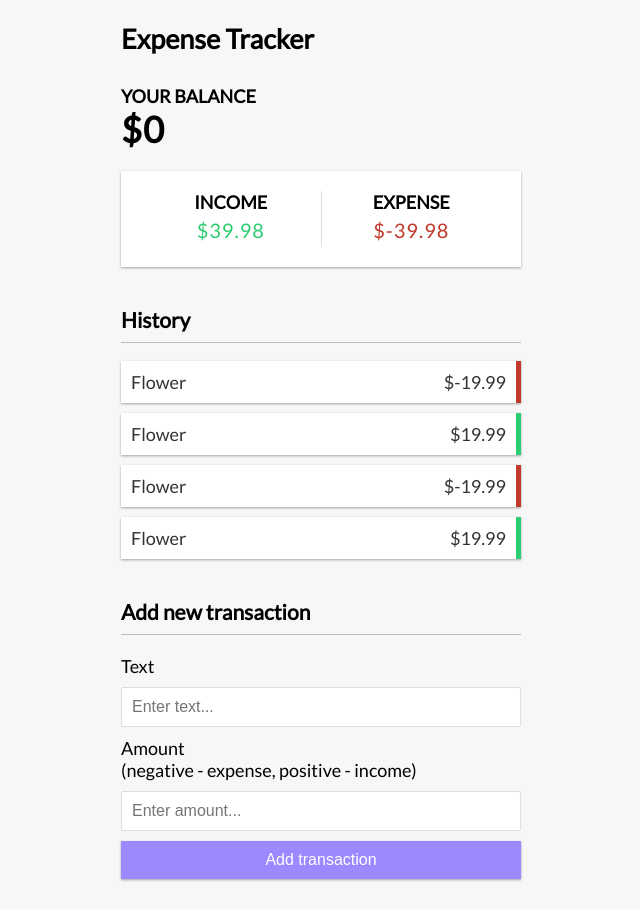
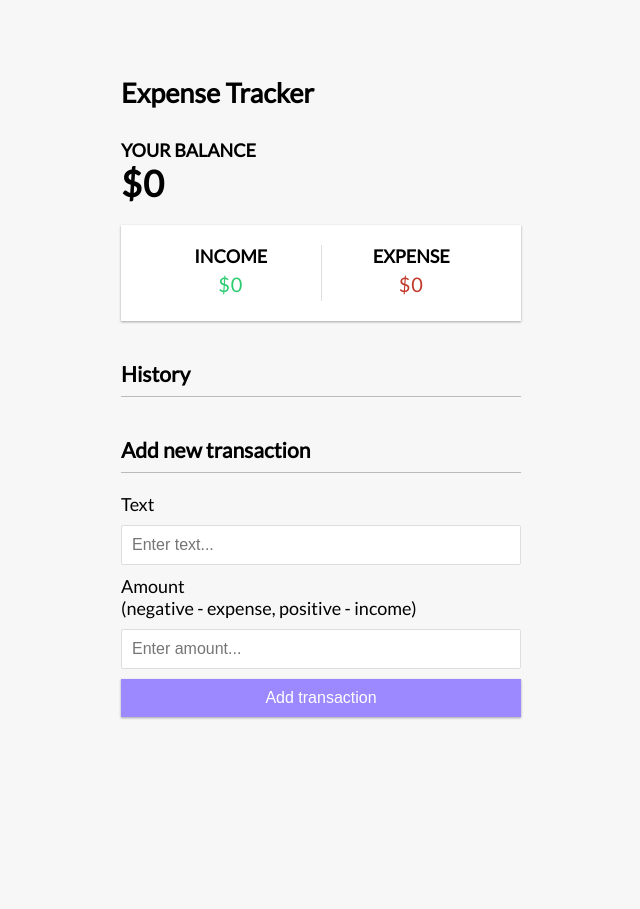
Before and after one commit to imtithalhalalo/vue-expense-tracker, a Vue app: page / in a window 1280 px wide. Shown: the whole page, without its empty margins (319-959 px from the left). After the commit the page ends 800 px from the top, so only its background shows below. Built offline with nearby package versions, Linux system fonts and the light colour scheme.

Commit message:
adding handleDelete and handleAdd for transaction

```diff
--- a/src/App.vue
+++ b/src/App.vue
@@ -2,9 +2,9 @@
     <Header />
     <div class="container">
       <Balance :total="total" />
-      <IncomeExpenses :income="income" :expenses="expenses" />
-      <TransactionList :transactions="transactions"/>
-      <AddTransaction />
+      <IncomeExpenses :income="+income" :expenses="+expenses" />
+      <TransactionList :transactions="transactions" @transactionDeleted="handleTransactionDeleted"/>
+      <AddTransaction @transactionSubmitted="handleTransactionSubmitted"/>
     </div>
 </template>
 
@@ -15,15 +15,19 @@
     import IncomeExpenses from "./components/IncomeExpenses.vue";
     import TransactionList from "./components/TransactionList.vue";
     import AddTransaction from "./components/AddTransaction.vue";
+    import { useToast } from 'vue-toastification';
+    import { ref, computed, onMounted } from "vue";
 
-    import { ref, computed } from "vue";
+    const transactions = ref([]);
 
-    const transactions = ref([
-        { id: 1, text: 'Flower', amount: -19.99 },
-        { id: 2, text: 'Flower', amount: 19.99 },
-        { id: 3, text: 'Flower', amount: -19.99 },
-        { id: 4, text: 'Flower', amount: 19.99 },
-    ]);
+    onMounted(() => {
+        const savedTransactions = JSON.parse(localStorage.getItem('tansactions'));
+
+        if (savedTransactions) {
+            transactions.value = savedTransactions;
+        }
+    })
+    const toast = useToast();
 
     // Get total
     const total = computed(() => {
@@ -49,5 +53,37 @@
         .reduce((acc, transaction) => {
             return acc + transaction.amount;
          }, 0).toFixed(2)
-    })
+    });
+
+
+    //Add transaction
+    const handleTransactionSubmitted = (transactionData) => {
+        transactions.value.push({
+            id: generateUniqueId(),
+            text: transactionData.text,
+            amount: transactionData.amount
+        });
+
+        saveTransactionsToLoacalStorage();
+
+        toast.success('Transaction added')
+    }
+
+
+    const generateUniqueId = () => {
+        return Math.floor(Math.random() * 1000000)
+    }
+
+
+    // Delete Transaction
+    const handleTransactionDeleted = (id) => {
+        transactions.value = transactions.value.filter((transaction) => transaction.id !== id);
+        saveTransactionsToLoacalStorage();
+        toast.success('Transaction Deleted')
+    }
+
+    //save to localstorage
+    const saveTransactionsToLoacalStorage = () => {
+        localStorage.setItem('transactions', JSON.stringify(transactions.value))
+    }
 </script>
```
